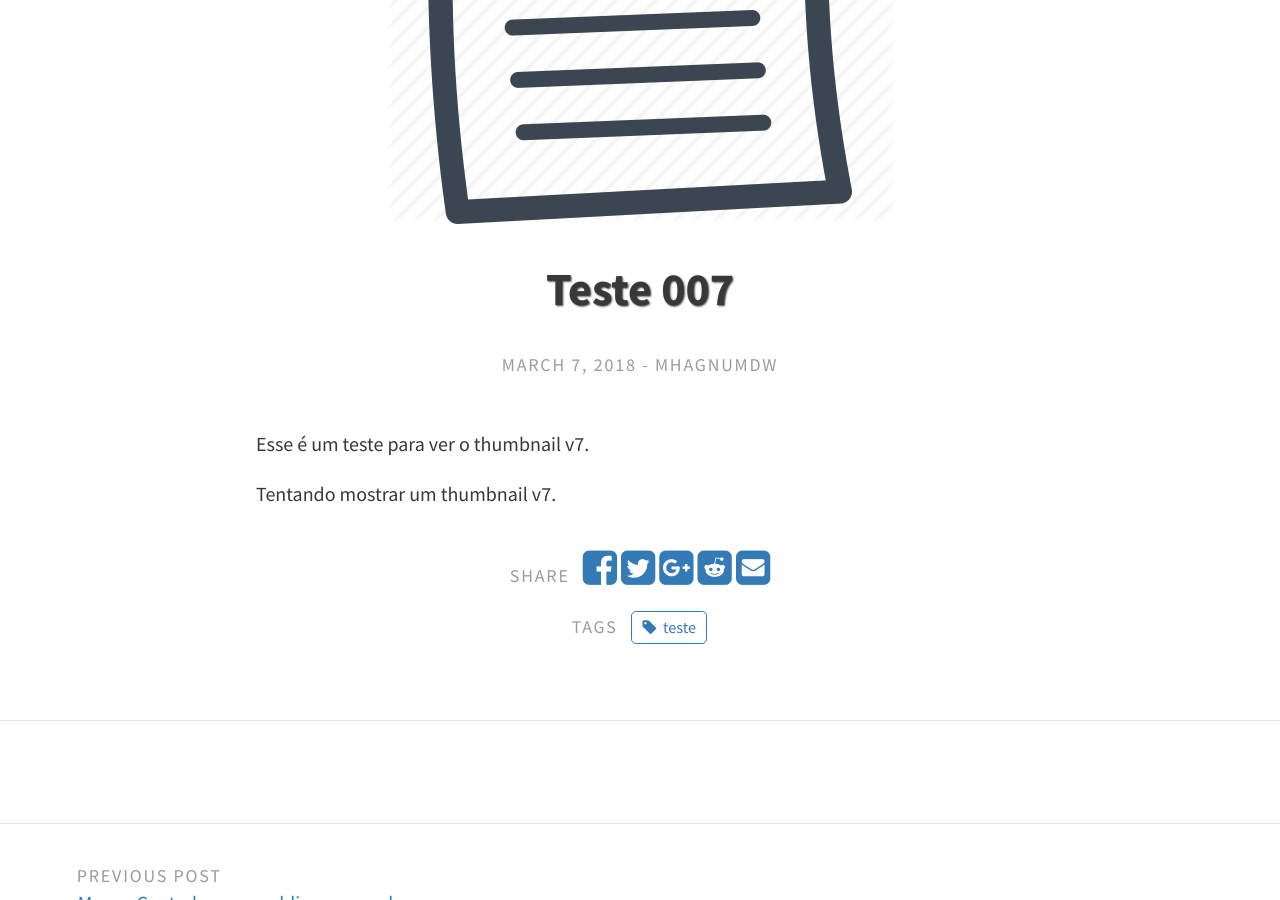
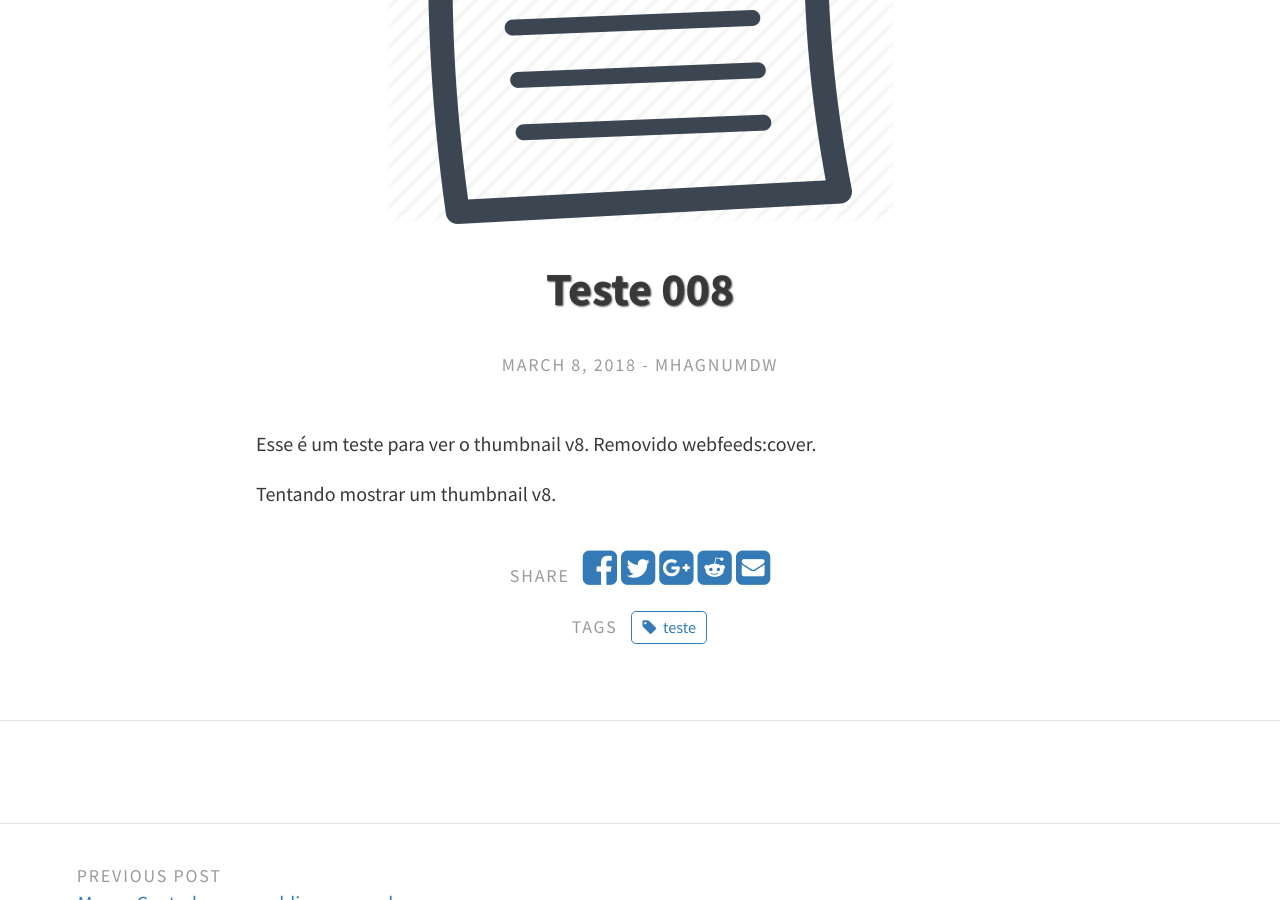
Before and after one commit to mhagnumdw/mhagnumdw.github.io, a Jekyll site: the page built from _posts/2018-03-08-teste-008.markdown, in a window 1280 px wide and 900 px high, scrolled down 373 px. Built offline with Jekyll 4.4.1, drawn with Linux system fonts in a browser that asks for light colours; comment, search, counter and statistics services are not loaded.

```diff
--- a/_posts/2018-03-07-teste-007.markdown
+++ b/_posts/2018-03-08-teste-008.markdown
@@ -1,7 +1,7 @@
 ---
 layout: post
-title: 'Teste 007'
-date: 2018-03-07 10:00:00 -03:00
+title: 'Teste 008'
+date: 2018-03-08 10:00:00 -03:00
 categories:
 - Teste
 tags:
@@ -12,8 +12,8 @@ feature-img: "assets/test_v3.png"
 thumbnail: "assets/test_v3.png"
 ---
 
-Esse é um teste para ver o thumbnail v7.
+Esse é um teste para ver o thumbnail v8. Removido webfeeds:cover.
 
 <!--more-->
 
-Tentando mostrar um thumbnail v7.
+Tentando mostrar um thumbnail v8.
```
